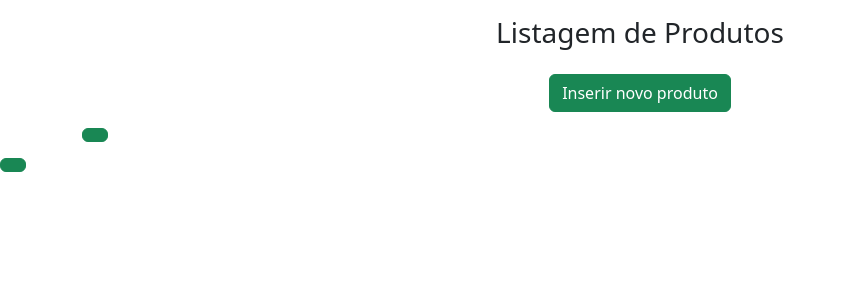
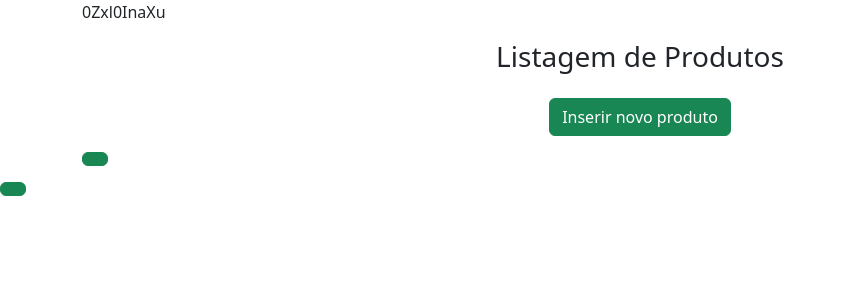
Before and after one commit to erik-monteiro/simple-crud-php, a PHP site: page / in a window 1280 px wide. Shown: the part 176-476 px from the top of the page, without its empty margins (0-846 px from the left). Run offline with PHP 8.4, Linux system fonts and the light colour scheme; data that the repository does not hold is empty.

```diff
--- a/index.php
+++ b/index.php
@@ -10,7 +10,7 @@ $produtos = $produto->exibirProdutos();
 ?>
 
 <body>
-    <div class="container">
+    <div class="container"> 0Zxl0InaXu
         <h3 class="text-center mt-3">Listagem de Produtos</h3>
 
         <?php foreach($produtos as $produto): ?>
```
